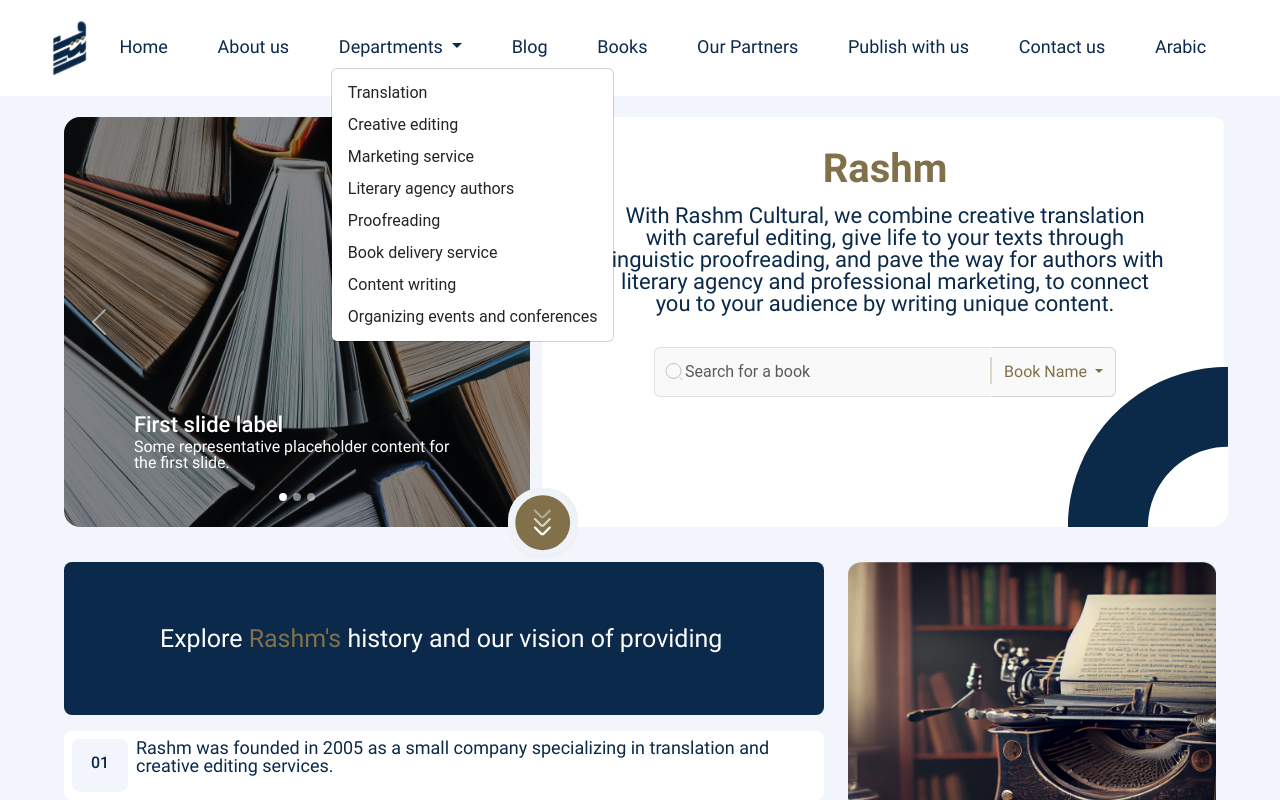
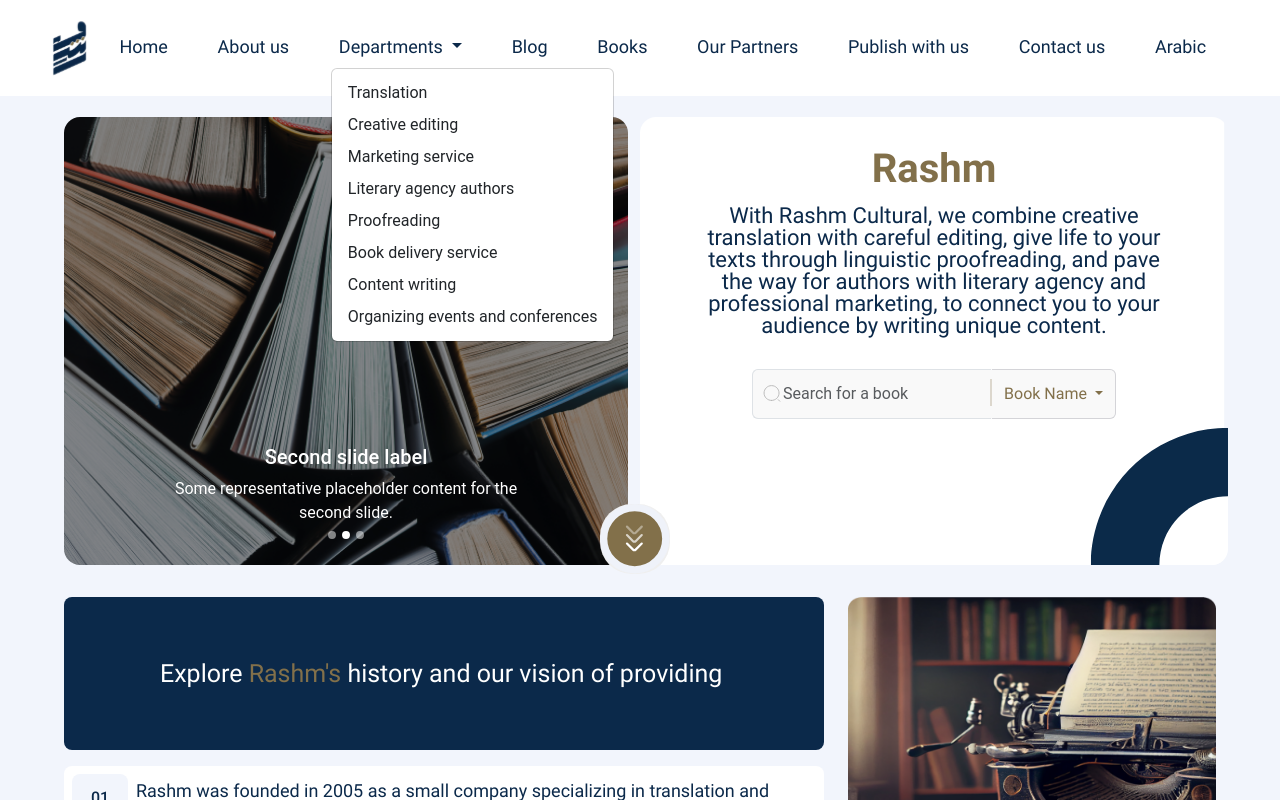
Before and after one commit to sleman-khadoor/rsh-front-end, a Nuxt app: page /index in a window 1280 px wide. Both pictures are taken after a click on the button "Departments". Shown: the top 800 px of the page. Built offline with nearby package versions, Linux system fonts and the light colour scheme.

Commit message:
fix some design issues

```diff
--- a/assets/main.scss
+++ b/assets/main.scss
@@ -41,3 +41,11 @@
   background-color: color("snow") !important;
   border-color: var(--bs-btn-hover-border-color);
 }
+p {
+  height: fit-content !important;
+  margin-top: auto;
+  margin-bottom: auto;
+}
+.w-90 {
+  width: 90% !important;
+}
--- a/components/books/card.vue
+++ b/components/books/card.vue
@@ -1,7 +1,7 @@
 <template>
     <div class="text-center mx-auto my-3">
         <NuxtLink :to="`/books/${props.book.id}`">
-            <img src="@/assets/img/book.jpg" class="d-block mx-auto mb-2" alt="..." height="200" width="140">
+            <img src="@/assets/img/book.jpg" class="d-block mx-auto mb-2" alt="..." height="206" width="159">
         </NuxtLink>
         <div class="text-dark-blue">
             Here write the name
--- a/components/departments/overlay-img.vue
+++ b/components/departments/overlay-img.vue
@@ -1,11 +1,8 @@
 <template>
-<div>
-  <div class="card rounded-3 border-0 align-content-stretch bg-op">
-        <img :src="dynamicImg"
-        :class="!props.gallery ? 'd-block w-100 object-fit-cover rounded-4' : 'd-block w-100 object-fit-cover'"
-        style="height: 55vh !important;min-height: 300px !important" alt="...">
+<div class="section">
+  <div :class="'card d-flex align-items-stretch bg-img' + (props.gallery ? ' rounded-0' : ' rounded-4')" :style="`background: url(${dynamicImg})`">
         <div :class="dynamicOverlayClass">
-            <div :class="!props.gallery ? 'my-md-1 mx-auto' : 'bottom-0 position-absolute'">
+            <div :class="!props.gallery ? 'my-md-1 mx-auto' : 'px-3 bottom-0 position-absolute'">
                 <h5 :class="dynamicTitleClass">{{ props.title }}</h5>
                 <p :class="dynamicSubTitleClass">
                     {{props.text}}
@@ -20,7 +17,7 @@
                   </button>
             </div>
         </div>
-    </div>
+  </div>
 </div>
 </template>
 <script setup lang="ts">
@@ -34,25 +31,50 @@
 }>();
 // computed dynamic class
 const dynamicClass = computed(() => {
-  return `btn text-primary px-lg-3 py-lg-2 font-meduim ff-regular rounded-5 ${props.btnColor}`;
+  return `btn text-primary px-lg-3 py-lg-2 mb-2 font-meduim ff-regular rounded-5 ${props.btnColor}`;
 });
 // computed dynamic class
 const dynamicOverlayClass = computed(() => {
-  return props.gallery ? 'card-img-overlay bg-black bg-opacity-50 text-primary h-100'
-  : 'd-flex align-items-center card-img-overlay bg-black bg-opacity-50 text-primary h-100 p-lg-5 p-md-3 rounded-4';
+  return props.gallery ? 'overlay bg-black bg-opacity-50 text-primary h-100'
+  : 'd-flex align-items-center overlay bg-black bg-opacity-25 text-primary h-100 p-lg-3 p-md-3';
 });
 // computed dynamic title class
 const dynamicTitleClass = computed(() => {
   return props.gallery ? 'font-x-large ff-meduim mb-2'
-  : 'font-xx-large ff-bold mb-2';
+  : 'font-xx-large ff-bold my-3';
 });
 // computed dynamic subtitle class
 const dynamicSubTitleClass = computed(() => {
   return props.gallery ? 'font-small ff-regular mb-4'
-  : 'font-large ff-regular mb-4';
+  : 'font-large ff-regular mb-4 rsp-font';
 });
 // computed dynamic Img
 const dynamicImg = computed(() => {
   return `/_nuxt/assets/img/${props.imgSrc}.jpg`;
 });
 </script>
+<style scoped>
+.bg-img {
+  background-repeat: no-repeat;
+    background-position: top center;
+    min-height: 45vh;
+    height: fit-content;
+    width: 100%;
+    background-size: cover !important;
+    overflow: hidden;
+}
+.overlay {
+    height: inherit;
+    min-height: inherit;
+    /* background-color: rgb(179 42 42 / 65%); */
+    margin-left: auto;
+    margin-right: auto;
+    width: 100%;
+
+}
+.section {
+  width: 100%;
+  height: auto;
+  min-height: auto;
+}
+</style>
--- a/components/index/carousel.vue
+++ b/components/index/carousel.vue
@@ -1,42 +1,34 @@
 <template>
-    <div>
-        <div id="carouselExampleCaptions" class="carousel slide p-0">
+    <div class="h-100">
+        <div id="carouselExampleCaptions" class="carousel slide p-0 h-100"  data-bs-ride="carousel">
         <div class="carousel-indicators">
             <button type="button" class="active" data-bs-target="#carouselExampleCaptions" data-bs-slide-to="0" aria-current="true" aria-label="Slide 1"></button>
             <button type="button" class="rounded-8" data-bs-target="#carouselExampleCaptions" data-bs-slide-to="1" aria-label="Slide 2"></button>
             <button type="button" class="rounded-8" data-bs-target="#carouselExampleCaptions" data-bs-slide-to="2" aria-label="Slide 3"></button>
         </div>
-        <div class="carousel-inner rounded-4">
-            <div class="carousel-item active">
-            <img src="@/assets/img/new.png" class="d-block w-100" alt="..." height="410" width="400">
+        <div class="carousel-inner rounded-4 h-100">
+            <div class="carousel-item h-100 active">
+            <img src="@/assets/img/new.png" class="d-block w-100" alt="..." width="400" height="448">
             <div class="carousel-caption d-block  text-start">
                 <span class="font-large ff-meduim">First slide label</span>
                 <p class="font-small ff-regular">Some representative placeholder content for the first slide.</p>
             </div>
             </div>
-            <div class="carousel-item">
-            <img src="@/assets/img/new.png" class="d-block w-100" alt="..." height="410" width="400">
+            <div class="carousel-item h-100">
+            <img src="@/assets/img/new.png" class="d-block w-100" alt="..." width="400" height="448">
             <div class="carousel-caption d-block">
                 <h5>Second slide label</h5>
                 <p>Some representative placeholder content for the second slide.</p>
             </div>
             </div>
-            <div class="carousel-item">
-            <img src="@/assets/img/new.png" class="d-block w-100" alt="..." height="410" width="400">
+            <div class="carousel-item h-100">
+            <img src="@/assets/img/new.png" class="d-block w-100" alt="..." width="400" height="448">
             <div class="carousel-caption d-block">
                 <h5>Third slide label</h5>
                 <p>Some representative placeholder content for the third slide.</p>
             </div>
             </div>
         </div>
-        <button class="carousel-control-prev" type="button" data-bs-target="#carouselExampleCaptions" data-bs-slide="prev">
-            <span class="carousel-control-prev-icon" aria-hidden="true"></span>
-            <span class="visually-hidden">Previous</span>
-        </button>
-        <button class="carousel-control-next" type="button" data-bs-target="#carouselExampleCaptions" data-bs-slide="next">
-            <span class="carousel-control-next-icon" aria-hidden="true"></span>
-            <span class="visually-hidden">Next</span>
-        </button>
         </div>
     </div>
 </template>
--- a/components/index/diverse-services.vue
+++ b/components/index/diverse-services.vue
@@ -63,7 +63,7 @@
                 text: t('departments.bookDelivery.overlayImg.text'),
             },
             {
-                icon: 'organizingEventsandConferences',
+                icon: 'events',
                 title: t('departments.organizingEventsandConferences.overlayImg.title'),
                 text: t('departments.organizingEventsandConferences.overlayImg.text'),
             },
--- a/components/index/multi-carousel.vue
+++ b/components/index/multi-carousel.vue
@@ -1,10 +1,10 @@
 <template>
-    <div id="carouselExample" class="carousel slide" data-bs-ride="carousel">
-    <div class="carousel-inner w-75 m-auto" ref="carouselInner">
+    <div id="carouselExample" class="carousel slide book-slider" data-bs-ride="carousel">
+    <div class="carousel-inner w-90 m-auto" ref="carouselInner">
         <div v-for="(chunk, index) in chunks" :key="index" :class="['carousel-item', { active: index === 0 }]">
         <div class="d-flex justify-content-center">
             <div v-for="(image, subIndex) in chunk" :key="subIndex" class="carousel-image col-lg-3 col-md-4 col-md-6">
-            <img :src="`/_nuxt/assets/img/${image.iconSrc}.jpg`" width="150" height="200" class="d-block" alt="...">
+            <img :src="`/_nuxt/assets/img/${image.iconSrc}.jpg`" width="194" height="252" class="d-block mx-auto" alt="...">
             </div>
         </div>
         </div>
@@ -76,4 +76,7 @@
       /* height: auto; */
       border-radius: 5px; /* Optional: Add border-radius to images */
     }
+    .book-slider .carousel-control-prev, .carousel-control-next{
+      width: 4% !important;
+    }
 </style>
--- a/nuxt.config.ts
+++ b/nuxt.config.ts
@@ -2,6 +2,9 @@
 export default defineNuxtConfig({
   ssr: true,
   css: ['bootstrap/dist/css/bootstrap.min.css','~/assets/main.scss'],
+  // plugins: [
+  //   { src: '@/plugins/global' },
+  // ],
   devtools: { enabled: true },
   // buildModules: ['@nuxt/typescript-build'],
   devServer: {
@@ -13,7 +16,10 @@
       scrollBehaviorType: 'smooth'
     }
   },
-  modules: ["@nuxtjs/i18n", "@nuxt/image"],
+  modules: ["@nuxtjs/i18n", "@nuxt/image", "@pinia/nuxt"],
+  pinia: {
+    storesDirs: ['./stores/**', './custom-folder/stores/**'],
+  },
   i18n: {
     /* module options */
     lazy: true,
--- a/package.json
+++ b/package.json
@@ -11,11 +11,14 @@
   },
   "dependencies": {
     "@nuxt/image": "^1.7.0",
+    "@nuxtjs/axios": "^5.13.6",
     "@nuxtjs/i18n": "^8.3.1",
+    "@pinia/nuxt": "^0.5.1",
     "@popperjs/core": "^2.11.8",
     "@vue/runtime-dom": "^3.4.30",
     "bootstrap": "^5.3.3",
     "nuxt": "^3.12.2",
+    "pinia": "^2.1.7",
     "vue": "^3.4.29",
     "vue-router": "^4.3.3"
   },
--- a/pages/blogs/index.vue
+++ b/pages/blogs/index.vue
@@ -1,5 +1,6 @@
 <template>
     <div>
+        <NuxtLoadingIndicator/>
         <Title>Blogs with Rashm</Title>
         <Meta name="description" content="Blogs with Rashm" />
         <div class="row bg-dark-blue pb-3">
--- a/pages/books/index.vue
+++ b/pages/books/index.vue
@@ -23,10 +23,11 @@
 <script lang="ts">
 import categoriesCarousel from "~/components/categories-carousel.vue";
 import Pagination from "~/components/pagination.vue";
-
+// import { useBooksStore } from './store'
 export default defineComponent({
   components: { categoriesCarousel, Pagination },
     setup() {
+    // const store = useBooksStore()
     let books = [
         {
             id: 1,
@@ -87,6 +88,9 @@
             name: 'Category name'
         }
     ];
+    // onMounted(() => {
+    //      store.fetchBooks()
+    // })
     return {
          books,
          categories
--- a/pages/index/index.vue
+++ b/pages/index/index.vue
@@ -3,11 +3,11 @@
         <Title>Rashm</Title>
         <Meta name="description" content="Rasham" />
             <div class="row mb-4">
-                <div class="col-lg-5 col-md-5 col-sm-12 py-2">
+                <div class="col-lg-6 col-md-6 col-sm-12 py-2">
                     <IndexCarousel/>
                 </div>
 
-                <div class="col-lg-7 col-md-7 col-sm-12 py-2 p-0  ">
+                <div class="col-lg-6 col-md-6 col-sm-12 py-2 p-0">
                     <div class="d-flex mb-auto text-center h-100 rounded-4  bg-img">
                         <div class="p-3">
                             <div class="text-choco font-xx-large ff-bold pb-2 pt-3">Rashm</div>
@@ -125,9 +125,9 @@
     display: flex;
     width: 70px;
     height: 70px;
-    margin-top: -71px !important;
-    margin-left: 38.5% !important;
-    margin-right: 60% !important;
+    margin-top: -93px !important;
+    margin-left: 46.5% !important;
+    /* margin-right: 60% !important; */
 }
 .bg-img{
     background-image: url( '/assets/svg/Square.svg' );
```
Also changed, not shown: assets/icon/events.svg (added), 1 other file (tests, documents, lock files or other folders).
